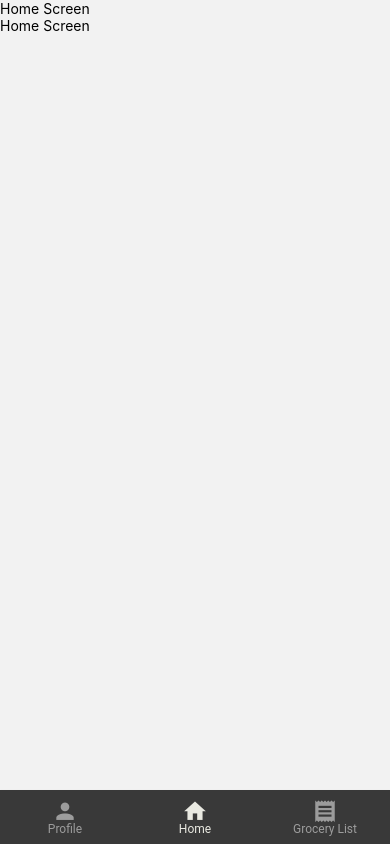
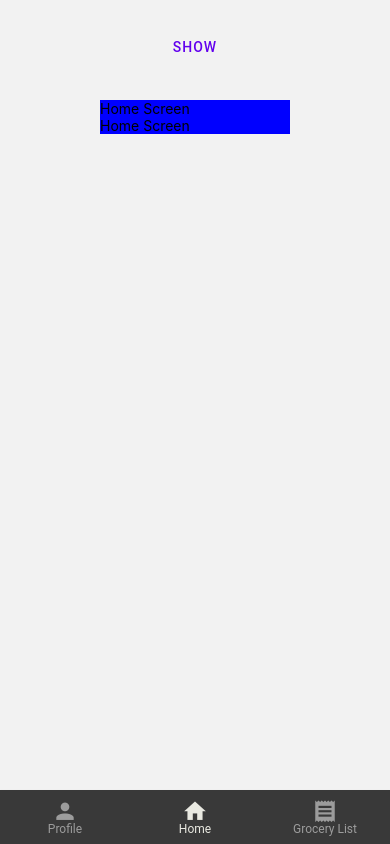
Before and after one commit to DannyHT04/ExpiredFrontEnd, a React Native app: screen /Home in a window 390 px wide. Built offline with nearby package versions, Linux system fonts and the light colour scheme.

Commit message:
Created Modal

```diff
--- /dev/null
+++ b/Components/ProfileModalComponent.tsx
@@ -0,0 +1,25 @@
+import * as React from 'react';
+import { Modal, Portal, Text, Button, Provider } from 'react-native-paper';
+
+const ProfileModalComponent = () => {
+  const [visible, setVisible] = React.useState(false);
+
+  const showModal = () => setVisible(true);
+  const hideModal = () => setVisible(false);
+  const containerStyle = {backgroundColor: 'white', padding: 20};
+
+  return (
+    <Provider>
+      <Portal>
+        <Modal visible={visible} onDismiss={hideModal} contentContainerStyle={containerStyle}>
+          <Text>Example Modal.  Click outside this area to dismiss.</Text>
+        </Modal>
+      </Portal>
+      <Button style={{marginTop: 30}} onPress={showModal}>
+        Show
+      </Button>
+    </Provider>
+  );
+};
+
+export default ProfileModalComponent;
--- a/Screens/HomeScreen.tsx
+++ b/Screens/HomeScreen.tsx
@@ -1,13 +1,21 @@
 import { Text, View } from 'react-native';
 import { FC } from 'react';
-import FooterComponent from '../Components/FooterComponent';
+import { Modal, Portal, Button, Provider } from 'react-native-paper';
+import ProfileModalComponent from '../Components/ProfileModalComponent';
 
 const HomeScreen: FC = () => {
     return (
-        <View>
+        <Provider>
+        <View style={{margin:100, backgroundColor: "blue"}}>
         <Text>Home Screen </Text>
         <Text>Home Screen </Text>
+
+        <Portal>
+        <ProfileModalComponent />
+        </Portal>
+
         </View>
+        </Provider>
     );
 }
 
--- a/Screens/ProfileScreen.tsx
+++ b/Screens/ProfileScreen.tsx
@@ -1,6 +1,6 @@
 import { Text, View, StyleSheet, Image } from 'react-native';
 import { FC } from 'react';
-import { Button } from 'react-native-paper';
+import { Button, Provider, Portal } from 'react-native-paper';
 import { SafeAreaView } from 'react-native-safe-area-context';
 import Logo from '../assets/Logo.png';
 import {
@@ -16,6 +16,7 @@ import {
 } from "@expo-google-fonts/roboto-slab";
 import AppLoading from "expo-app-loading";
 import { useFonts } from "@expo-google-fonts/roboto-slab";
+import ProfileModalComponent from '../Components/ProfileModalComponent';
 
 
 const ProfileScreen: FC = () => {
@@ -65,7 +66,17 @@ const ProfileScreen: FC = () => {
             <View style={{ alignItems: "center", marginTop: 50 }}>
                 <Button icon="logout" color="#E9E9E1" onPress={() => console.log('Log Out')}> Log Out </Button>
             </View>
+
+
+
+            <Provider>
+                <Portal>
+                    <ProfileModalComponent />
+                </Portal>
+            </Provider>
         </SafeAreaView>
+
+
 
     );
 }
```
